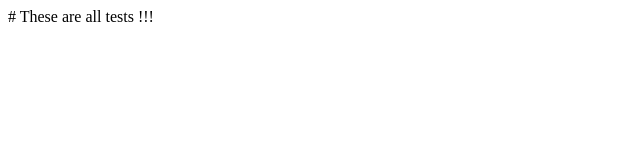
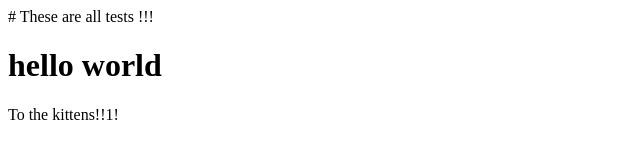
Before and after one commit to rambora/Hello-World, a plain HTML site: page index.html in a window 1280 px wide. Shown: the whole page, without its empty margins (0-640 px from the left). Drawn offline with Linux system fonts and the light colour scheme.

Commit message:
Update index.html

```diff
--- a/index.html
+++ b/index.html
@@ -1 +1,3 @@
 # These are all tests !!!
+<h1>hello world</h1>
+<p>To the kittens!!1!</p>
```
